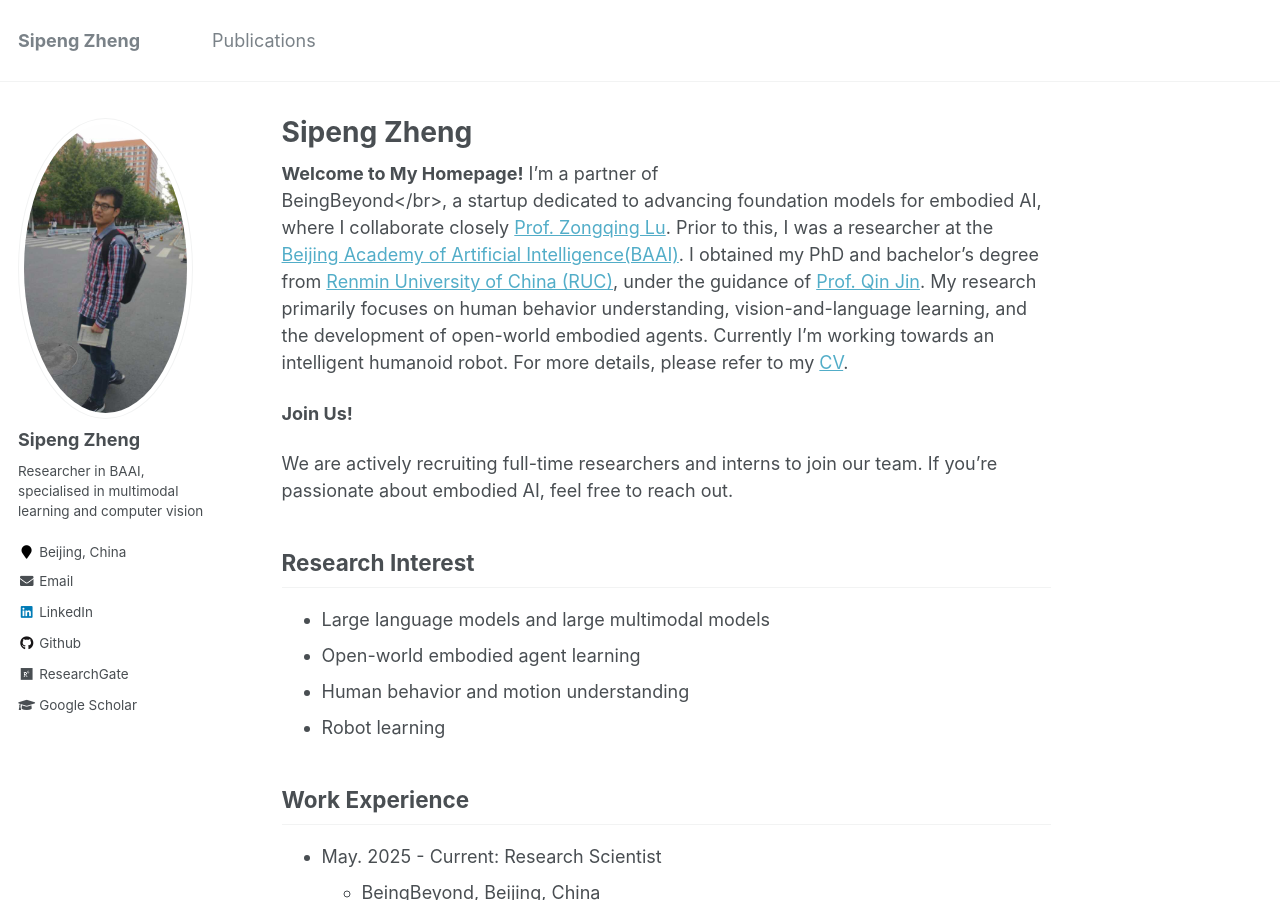
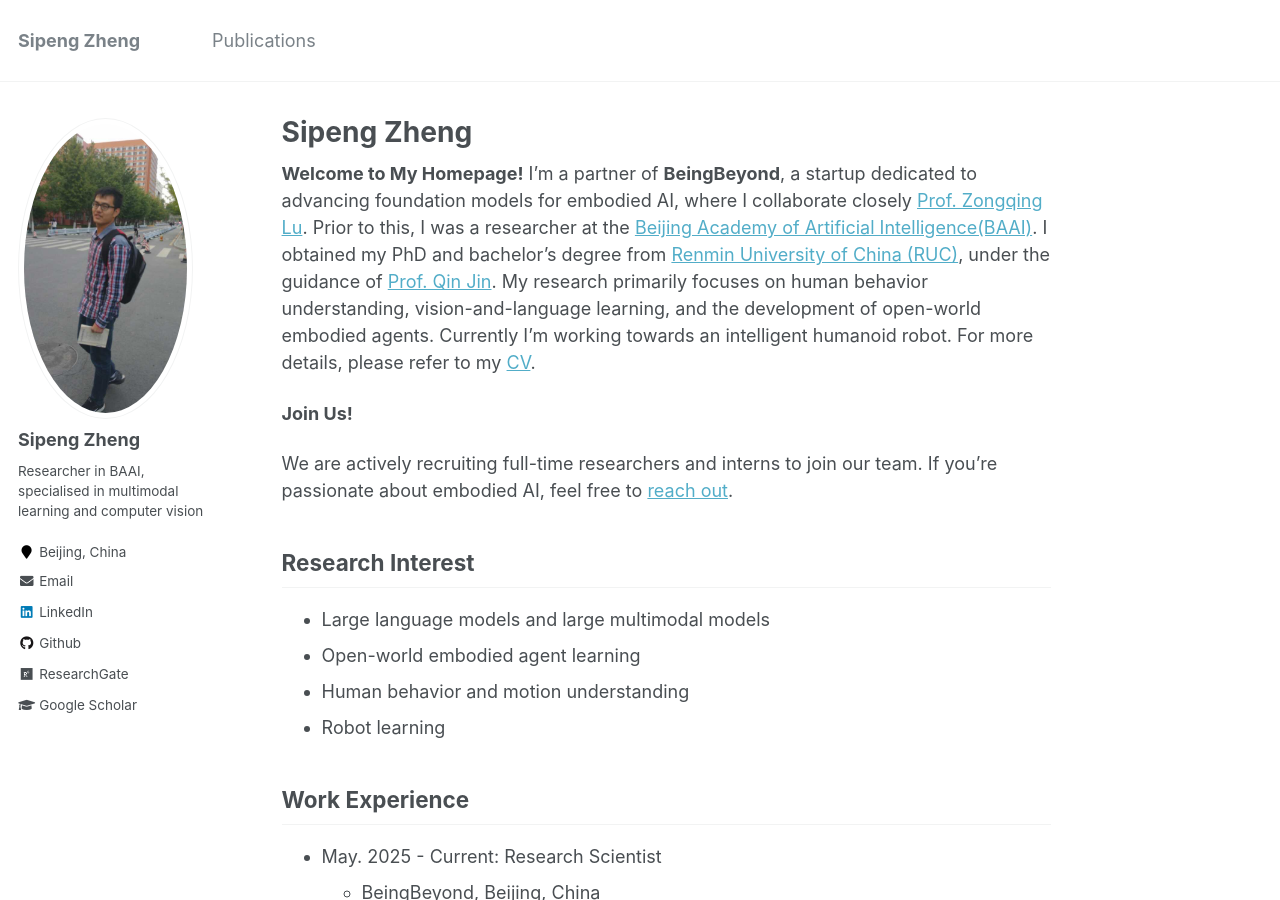
Before and after one commit to zhengsipeng/zhengsipeng.github.io, a Jekyll site: the page built from _pages/about.md, in a window 1280 px wide and 900 px high. Built offline with Jekyll 4.4.1, drawn with Linux system fonts in a browser that asks for light colours; formulas are drawn with MathJax 3.

```diff
--- a/_pages/about.md
+++ b/_pages/about.md
@@ -8,7 +8,7 @@ redirect_from:
 ---
 
 <b>Welcome to My Homepage!</b>
-I'm a partner of <br>BeingBeyond</br>, a startup dedicated to advancing foundation models for embodied AI, where I collaborate closely [Prof. Zongqing Lu](https://z0ngqing.github.io).
+I'm a partner of <b>BeingBeyond</b>, a startup dedicated to advancing foundation models for embodied AI, where I collaborate closely [Prof. Zongqing Lu](https://z0ngqing.github.io).
 Prior to this, I was a researcher at the [Beijing Academy of Artificial Intelligence(BAAI)](https://www.baai.ac.cn).
 I obtained my PhD and bachelor's degree from [Renmin University of China (RUC)](https://en.ruc.edu.cn), under the guidance of [Prof. Qin Jin](https://www.jin-qin.com).
 My research primarily focuses on human behavior understanding, vision-and-language learning, and the development of open-world embodied agents.
@@ -17,7 +17,7 @@ For more details, please refer to my [CV](http://zhengsipeng.github.io/cv_zsp_en
 
 <b>Join Us!</b>
 
-We are actively recruiting full-time researchers and interns to join our team. If you’re passionate about embodied AI, feel free to reach out.
+We are actively recruiting full-time researchers and interns to join our team. If you’re passionate about embodied AI, feel free to [reach out](zhengsipeng27@gmail.com).
 
 
 ## Research Interest
```
